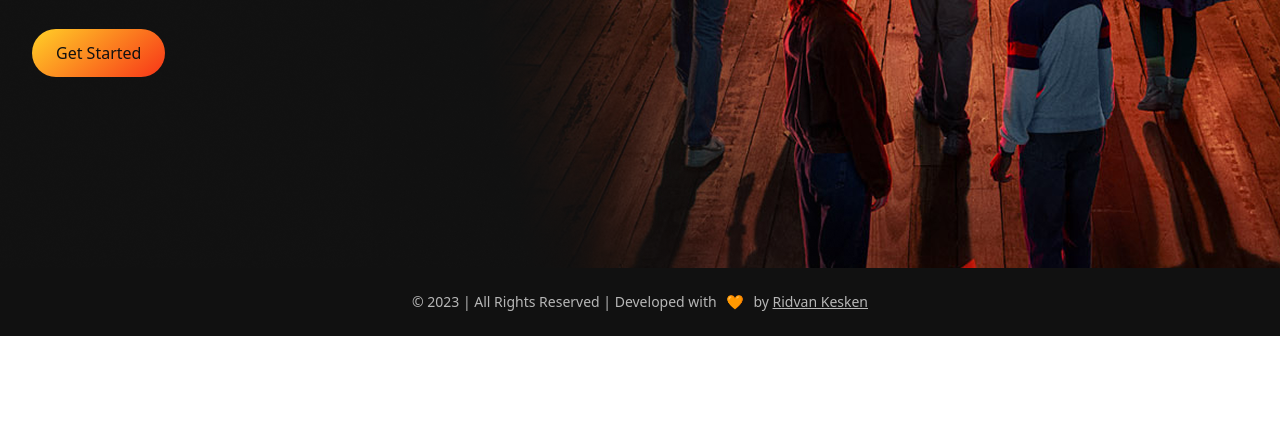
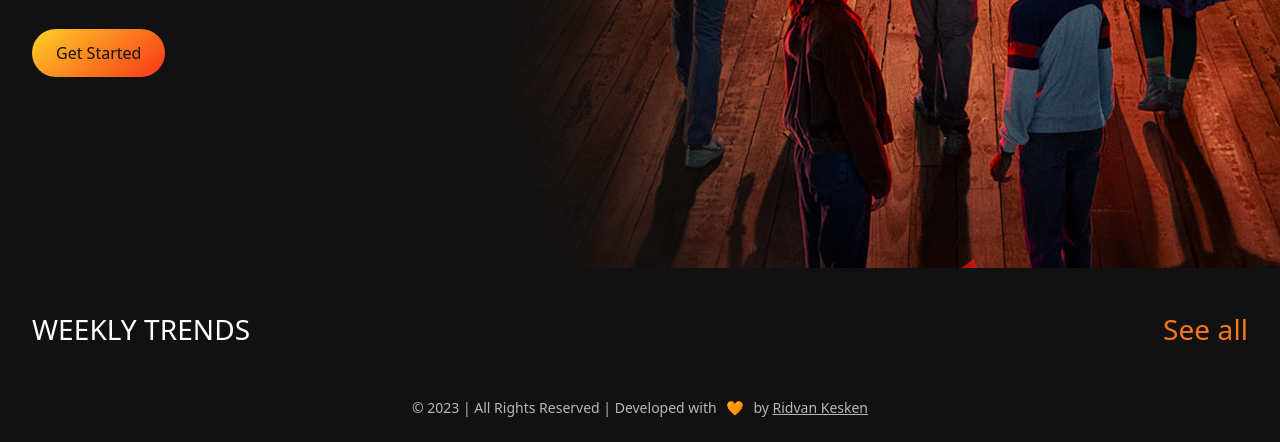
Before and after one commit to KeskenRidvan/goit-js-final-project-cinemania, a website built with Vite: page index.html in a window 1280 px wide. Shown: the part 512-954 px from the top of the page. Before the commit the page ends 848 px from the top, so only its background shows below. Built offline with nearby package versions, Linux system fonts and the light colour scheme; no server answers.

Commit message:
Weekly trends completed

```diff
--- a/index.html
+++ b/index.html
@@ -15,6 +15,10 @@
 
     <main>
       <section id="hero"></section>
+
+      <section id="weekly-trends"></section>
+
+
     </main>
 
     <footer id="footer"></footer>
--- a/src/components/Movie/movie-card/movie-card.css
+++ b/src/components/Movie/movie-card/movie-card.css
@@ -5,6 +5,8 @@
 
   outline: 2px solid transparent;
   transition: outline-color 160ms ease, transform 160ms ease;
+
+  width: 280px;
 }
 
 .movie-card:hover,
@@ -115,6 +117,10 @@
 }
 
 @media (min-width: 768px) {
+  .movie-card {
+    width: 225px;
+  }
+
   .movie-card__info {
     padding: 16px 16px 14px;
   }
@@ -138,6 +144,10 @@
 }
 
 @media (min-width: 1280px) {
+  .movie-card {
+    width: 395px;
+  }
+
   .movie-card__star {
     width: 18px;
     height: 18px;
--- a/src/components/Movie/movie-grid/movie-grid.css
+++ b/src/components/Movie/movie-grid/movie-grid.css
@@ -9,13 +9,6 @@
 @media (min-width: 768px) {
   .movie-grid {
     grid-template-columns: repeat(3, 1fr);
-    gap: 20px;
     justify-content: center;
   }
 }
-
-@media (min-width: 1280px) {
-  .movie-grid {
-    gap: 24px;
-  }
-}
--- /dev/null
+++ b/src/components/Movie/weekly-trends/weekly-trends.css
@@ -0,0 +1,60 @@
+#weekly-trends {
+  margin-top: 40px;
+}
+
+.weekly-trends__container {
+  max-width: 100%;
+}
+
+.weekly-trends__header {
+  display: flex;
+  justify-content: space-between;
+  align-items: center;
+  margin-bottom: 24px;
+}
+
+.weekly-trends__title {
+  font-size: var(--fs-xl);
+  letter-spacing: 0.08px;
+  font-weight: var(--fw-regular);
+  color: var(--modal-text-1);
+}
+
+.weekly-trends__seeall {
+  color: var(--clr-orange);
+  font-size: var(--fs-xl);
+  letter-spacing: 0.08px;
+  font-weight: var(--fw-regular);
+}
+
+.weekly-trends #weekly-trend-card.movie-grid {
+  display: grid;
+  gap: 16px;
+  grid-template-columns: 1fr;
+  justify-content: center;
+}
+
+@media (min-width: 768px) {
+  .weekly-trends__title {
+    font-size: var(--fs-2xl);
+  }
+
+  .weekly-trends__seeall {
+    font-size: var(--fs-2xl);
+  }
+
+  .weekly-trends #weekly-trend-card.movie-grid {
+    grid-template-columns: repeat(3, minmax(0, 1fr));
+    gap: 16px;
+  }
+}
+
+@media (min-width: 768px) {
+  .weekly-trends__title {
+    font-size: var(--fs-3xl);
+  }
+
+  .weekly-trends__seeall {
+    font-size: var(--fs-3xl);
+  }
+}
--- /dev/null
+++ b/src/components/Movie/weekly-trends/weekly-trends.html
@@ -0,0 +1,11 @@
+<div class="container weekly-trends__container">
+  <div class="weekly-trends__header">
+    <h2 class="weekly-trends__title">WEEKLY TRENDS</h2>
+
+    <a class="weekly-trends__seeall" href="/catalog/" aria-label="See all movies">
+      See all
+    </a>
+  </div>
+  <div id="weekly-trend-card" class="movie-grid"></div>
+
+</div>
--- /dev/null
+++ b/src/components/Movie/weekly-trends/weekly-trends.js
@@ -0,0 +1,57 @@
+import "./weekly-trends.css";
+import template from "./weekly-trends.html?raw";
+
+import { axiosClient } from "../../../services/axiosClient";
+import { renderMovieGrid } from "../movie-grid/movie-grid";
+import { openMovieDetailModal } from "../../Modal/modal";
+
+const getCountByViewport = () =>
+  window.matchMedia("(min-width: 768px)").matches ? 3 : 1;
+
+export const createWeeklyTrends = async () => {
+  // ✅ Senin HTML'inde id weekly-trends
+  const root = document.querySelector("#weekly-trends");
+  if (!root) return;
+
+  root.innerHTML = template;
+
+  const listContainer = root.querySelector("#weekly-trend-card");
+  if (!listContainer) return;
+
+  let allMovies = [];
+
+  const render = () => {
+    const count = getCountByViewport();
+    const selected = allMovies.slice(0, count);
+
+    if (!selected.length) return;
+
+    renderMovieGrid(selected, listContainer);
+  };
+
+  try {
+    const { data } = await axiosClient.get("/trending/movie/week");
+    allMovies = Array.isArray(data?.results) ? data.results : [];
+
+    if (!allMovies.length) return;
+
+    render();
+
+    // ✅ viewport değişince 1 <-> 3
+    const mq = window.matchMedia("(min-width: 768px)");
+    mq.addEventListener("change", render);
+
+    // ✅ modal open (delegation)
+    listContainer.addEventListener("click", (e) => {
+      const card = e.target.closest(".movie-card");
+      if (!card) return;
+
+      const id = card.dataset.id;
+      if (!id) return;
+
+      openMovieDetailModal(id);
+    });
+  } catch (error) {
+    console.error("Weekly trends error:", error);
+  }
+};
--- a/src/pages/Home/home.js
+++ b/src/pages/Home/home.js
@@ -3,9 +3,13 @@ import "../../styles/main.css";
 import { createHeader } from "../../components/Header/header";
 import { createHero } from "../../components/Hero/hero";
 import { createFooter } from "../../components/Footer/footer";
+import { createWeeklyTrends } from "../../components/Movie/weekly-trends/weekly-trends";
 
-document.addEventListener("DOMContentLoaded", () => {
+const initHome = () => {
   createHeader();
   createHero();
+  createWeeklyTrends();
   createFooter();
-});
+};
+
+document.addEventListener("DOMContentLoaded", initHome);
--- a/src/styles/main.css
+++ b/src/styles/main.css
@@ -1,9 +1,20 @@
 @import "./variables.css";
 @import "./reset.css";
 
+body {
+  background: var(--body);
+  color: var(--body-text);
+}
+
 #app {
+  min-height: 100vh;
   display: flex;
   flex-direction: column;
+  margin: 0;
+}
+
+main {
+  flex: 1;
 }
 
 .container {
```
